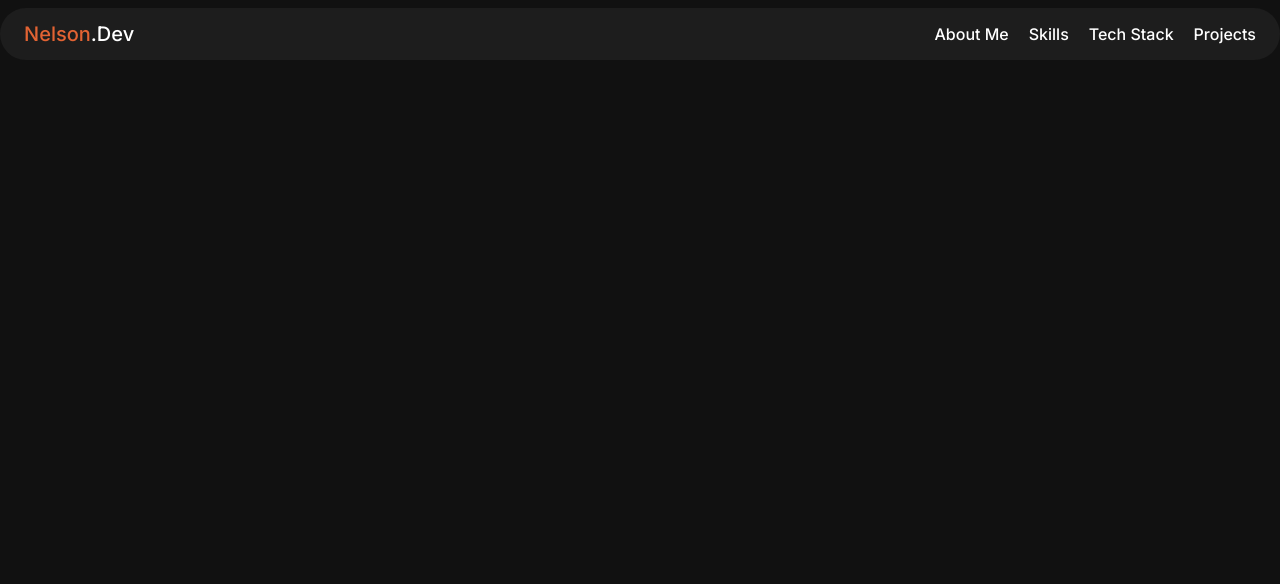
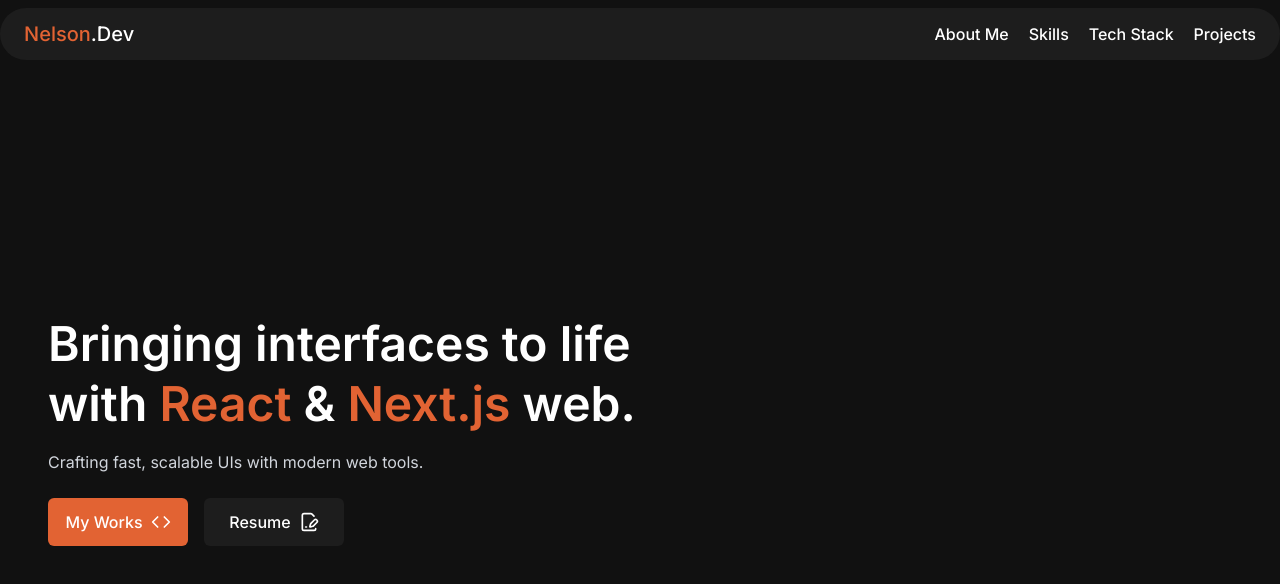
Before and after one commit to NelsonSamuvel/Nelson.Dev-portfolio, a React (Vite) app: page / in a window 1280 px wide. Shown: the top 584 px of the page. Built offline with nearby package versions, Linux system fonts and the light colour scheme.

Commit message:
add hero section with animation

```diff
--- a/package.json
+++ b/package.json
@@ -11,6 +11,7 @@
   },
   "dependencies": {
     "@tailwindcss/vite": "^4.1.10",
+    "aos": "^2.3.4",
     "lucide-react": "^0.518.0",
     "react": "^19.1.0",
     "react-dom": "^19.1.0",
@@ -18,6 +19,7 @@
   },
   "devDependencies": {
     "@eslint/js": "^9.25.0",
+    "@types/aos": "^3.0.7",
     "@types/react": "^19.1.2",
     "@types/react-dom": "^19.1.2",
     "@vitejs/plugin-react": "^4.4.1",
--- a/src/App.tsx
+++ b/src/App.tsx
@@ -1,10 +1,15 @@
+import AOSWrapper from "./components/AOSWrapper";
+import Hero from "./components/Hero";
 import Navbar from "./components/Navbar";
 
 function App() {
   return (
-    <>
-      <Navbar />
-    </>
+    <AOSWrapper>
+      <div className="w-full max-w-screen-xl md:mx-auto">
+        <Navbar />
+        <Hero />
+      </div>
+    </AOSWrapper>
   );
 }
 
--- /dev/null
+++ b/src/components/AOSWrapper.tsx
@@ -0,0 +1,15 @@
+import AOS from "aos";
+import "aos/dist/aos.css";
+import { useEffect } from "react";
+
+const AOSWrapper = ({ children }: { children: React.ReactNode }) => {
+  useEffect(() => {
+    AOS.init({
+      duration: 800, // animation duration
+      once: true, // animation only once
+    });
+  }, []);
+  return children;
+};
+
+export default AOSWrapper;
--- /dev/null
+++ b/src/components/Hero.tsx
@@ -0,0 +1,49 @@
+import { Code, FileSignature } from "lucide-react";
+import React from "react";
+
+const Hero = () => {
+  return (
+    <section className="min-h-[calc(100vh-72px)] flex gap-6  items-center md:items-start justify-center flex-col md:min-h-[calc(100vh-60px)] px-6 md:px-12">
+      <div className="flex flex-col gap-4">
+        <h2
+          data-aos="fade-right"
+          className="font-semibold text-4xl md:text-5xl max-w-2xl leading-[42px] md:leading-[60px] text-center md:text-left"
+        >
+          Bringing interfaces to life with{" "}
+          <span className="whitespace-nowrap">
+            <span className="text-primary">React</span> &{" "}
+            <span className="text-primary">Next.js</span> web.
+          </span>
+        </h2>
+        <p
+          data-aos="fade-right"
+          data-aos-duration="1000"
+          className="text-md text-gray-300 text-center md:self-start"
+        >
+          Crafting fast, scalable UIs with modern web tools.
+        </p>
+      </div>
+      <div
+        className="flex gap-4 flex-wrap"
+        data-aos="fade-right"
+        data-aos-duration="1200"
+      >
+        <button className="btn  bg-primary hover:bg-primary/90">
+          My Works
+          <Code className="icon-sm" />
+        </button>
+        <a
+          href="/resume.pdf"
+          download
+          target="_blank"
+          className="btn bg-light-gray hover:bg-light-gray/90"
+        >
+          Resume
+          <FileSignature className="icon-sm" />
+        </a>
+      </div>
+    </section>
+  );
+};
+
+export default Hero;
--- a/src/components/Navbar.tsx
+++ b/src/components/Navbar.tsx
@@ -1,5 +1,6 @@
 import { Menu, Search } from "lucide-react";
 import { useState } from "react";
+import { menuData } from "../staticData";
 
 const Navbar = () => {
   const [isSearchOpen, setIsSearchOpen] = useState(false);
@@ -7,7 +8,10 @@
   return (
     <header>
       <nav>
-        <div className="flex items-center justify-between bg-light-gray px-6 py-3 w-full max-w-screen-xl mt-2 md:mx-auto rounded-full">
+        <div
+          data-aos="fade-down"
+          className="flex items-center justify-between bg-light-gray px-6 py-3 mt-2  rounded-full"
+        >
           <h1 className="text-xl font-medium">
             <a href="#">
               <span className="text-primary">Nelson</span>.Dev
@@ -21,34 +25,25 @@
           </button>
 
           <ul className="hidden md:flex items-center gap-5 font-medium">
-            <li className="hover:text-primary transition-all duration-300">
-              <a href="#about-me">About Me</a>
-            </li>
-            <li className="hover:text-primary transition-all duration-300">
-              <a href="#skills">Skills</a>
-            </li>
-            <li className="hover:text-primary transition-all duration-300">
-              <a href="#tech">Tech Stack</a>
-            </li>
-            <li className="hover:text-primary transition-all duration-300">
-              <a href="#projects">Projects</a>
-            </li>
+            {menuData.map((menuItem) => (
+              <li className="hover:text-primary transition-all duration-300">
+                <a href={`#${menuItem.link}`}>{menuItem.label}</a>
+              </li>
+            ))}
           </ul>
         </div>
         {isSearchOpen && (
-          <ul className="flex flex-col md:hidden px-6 py-2  gap-2 divide-y divide-light-gray bg-black">
-            <li className="hover:text-primary transition-all duration-300 pb-2">
-              <a href="#about-me">About Me</a>
-            </li>
-            <li className="hover:text-primary transition-all duration-300 pb-2">
-              <a href="#skills">Skills</a>
-            </li>
-            <li className="hover:text-primary transition-all duration-300 pb-2">
-              <a href="#tech">Tech Stack</a>
-            </li>
-            <li className="hover:text-primary transition-all duration-300 pb-2">
-              <a href="#projects">Projects</a>
-            </li>
+          <ul className="flex flex-col fixed z-50 w-full md:hidden px-6 py-2   gap-2.5 divide-y divide-light-gray bg-black">
+            {menuData.map((menuItem) => (
+              <li>
+                <a
+                  className="block hover:text-primary transition-all duration-300  bg-light-gray px-4 py-2 rounded-md hover:bg-light-gray/80"
+                  href={`#${menuItem.link}`}
+                >
+                  {menuItem.label}
+                </a>
+              </li>
+            ))}
           </ul>
         )}
       </nav>
--- a/src/index.css
+++ b/src/index.css
@@ -3,7 +3,9 @@
 
 @theme {
   --color-primary: oklch(0.6504 0.1701 39.99);
+
   --font-inter: "Inter", sans-serif;
+
   --color-light-gray: oklch(0.2308 0 0);
   --color-extraLight-gray: oklch(0.273 0 0);
   --color-black: oklch(0.1776 0 0);
@@ -17,6 +19,14 @@
 
 @layer utilities {
   .icon-sm {
-    @apply w-4 h-4;
+    @apply w-5 h-5;
+  }
+
+
+}
+
+@layer components {
+  .btn {
+    @apply px-4 py-3 min-w-[140px] flex gap-2 justify-center items-center cursor-pointer font-medium rounded-md border-none outline-none;
   }
 }
--- /dev/null
+++ b/src/staticData.ts
@@ -0,0 +1,23 @@
+export const menuData = [
+    {
+        label: "About Me",
+        link: "about",
+        id: 1
+    },
+    {
+        label: "Skills",
+        link: "skills",
+        id: 2
+    },
+    {
+        label: "Tech Stack",
+        link: "tech",
+        id: 3
+
+    },
+    {
+        label: "Projects",
+        link: "projects",
+        id: 4
+    }
+]
```
Also changed, not shown: 2 other files (tests, documents, lock files or other folders).
